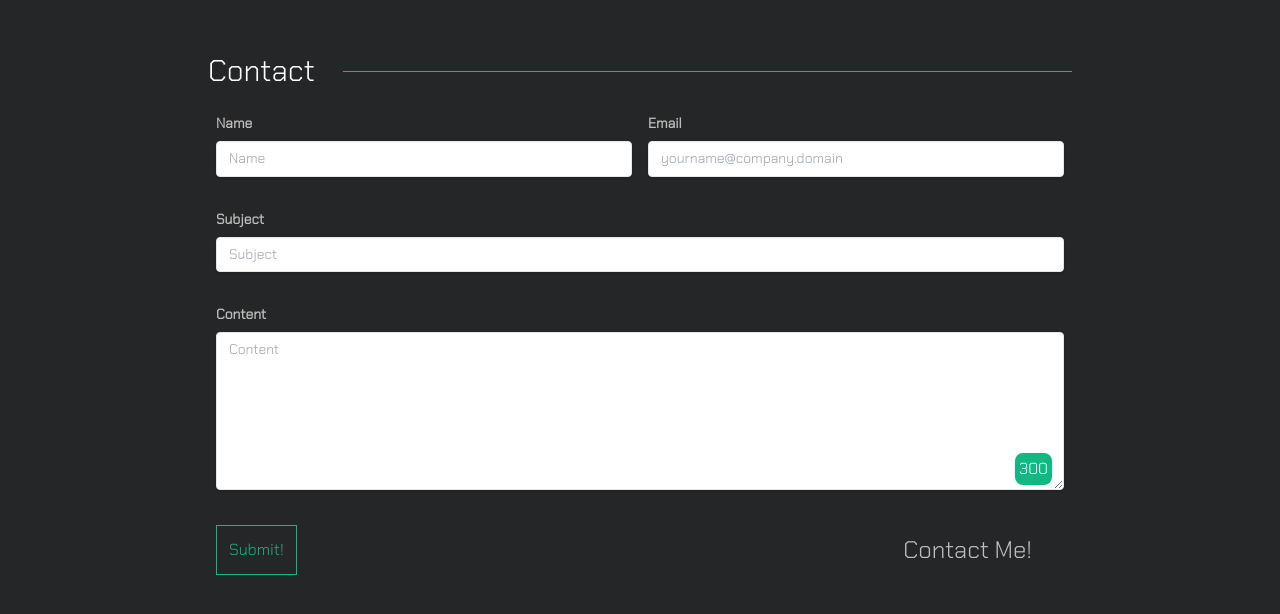
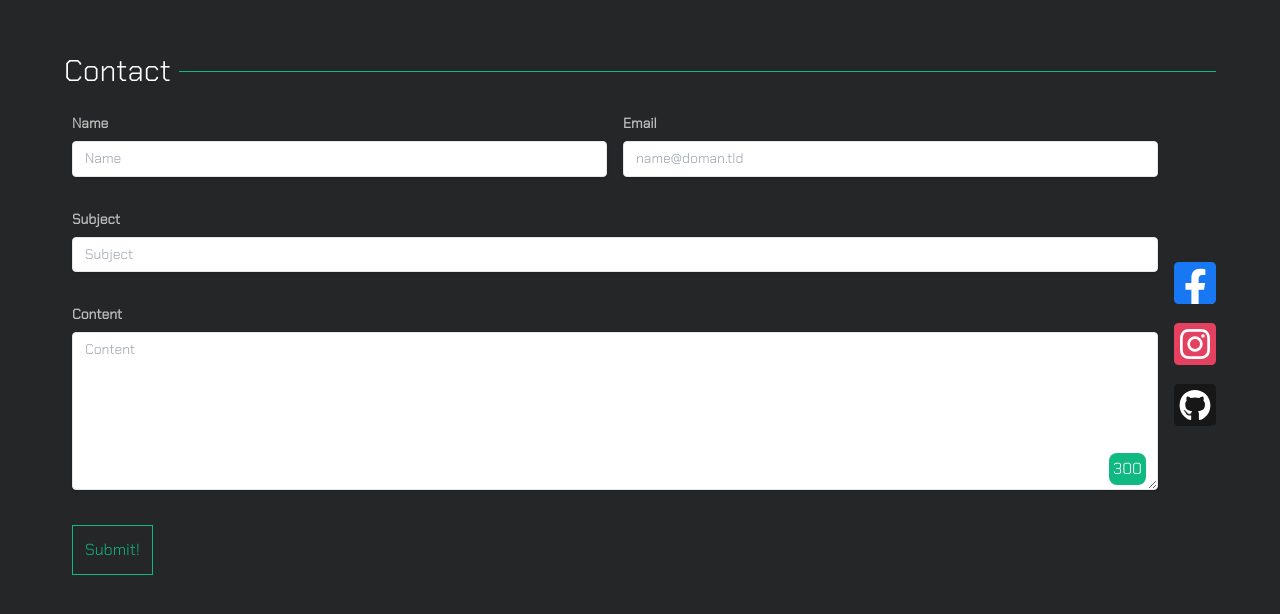
Before and after one commit to rdanang-dev/hi-danang.github.io, a Vue app: page / in a window 1280 px wide. Shown: the part 3453-4067 px from the top of the page. Built offline with nearby package versions, Linux system fonts and the light colour scheme; what vue-typer would draw is missing.

Commit message:
[UPDATE] contact layout

```diff
--- a/package.json
+++ b/package.json
@@ -13,6 +13,7 @@
     "@fortawesome/free-brands-svg-icons": "^5.15.4",
     "@fortawesome/free-regular-svg-icons": "^5.15.4",
     "@fortawesome/free-solid-svg-icons": "^5.15.4",
+    "@fortawesome/vue-fontawesome": "^2.0.2",
     "core-js": "^3.6.5",
     "vue": "^2.6.11",
     "vue-router": "^3.2.0",
--- a/src/components/Contact.vue
+++ b/src/components/Contact.vue
@@ -1,13 +1,15 @@
 <template>
   <div class="flex w-full min-h-screen items-center justify-center">
-    <div class="flex flex-col w-9/12">
+    <div class="flex flex-col w-full">
       <div class="flex flex-row">
-        <span class="text-custom-title text-xl md:text-3xl w-32 md:w-40"
+        <span
+          class="text-custom-title text-xl md:text-3xl pr-2 bg-custom-background"
           >Contact</span
         >
         <hr class="border-green-500 my-auto w-full" />
       </div>
-      <div class="flex flex-col pt-6 px-2">
+      <div class="flex flex-row">
+        <div class="flex flex-col w-full pt-6 px-2">
           <form @submit.prevent="onSubmit">
             <div class="flex flex-row">
               <div class="pr-2 w-1/2">
@@ -71,7 +73,7 @@
                   focus:outline-none focus:shadow-outline
                 "
                   type="text"
-                placeholder="yourname@company.domain"
+                  placeholder="name@doman.tld"
                 />
                 <div class="relative h-5">
                   <span
@@ -182,42 +184,33 @@
                 >
                   Submit!
                 </button>
-              <div class="flex flex-row space-x-2 text-4xl">
-                <span class="text-2xl my-auto text-custom-content"
-                  >Contact Me!</span
-                >
-                <a
-                  href="https://github.com/rdanang-dev/vue-wiko-pos"
-                  target="_blank"
-                  class="flex text-green-300 my-auto"
-                >
-                  <!-- <fa-icon :icon="['fab', 'github-square']" /> -->
-                </a>
-                <a
-                  href="https://github.com/rdanang-dev/vue-wiko-pos"
-                  target="_blank"
-                  class="flex text-green-300 my-auto"
-                >
-                  <!-- <fa-icon :icon="['fab', 'facebook-square']" /> -->
-                </a>
-                <a
-                  href="https://github.com/rdanang-dev/vue-wiko-pos"
-                  target="_blank"
-                  class="flex text-green-300 my-auto"
-                >
-                  <!-- <fa-icon :icon="['fab', 'instagram-square']" /> -->
-                </a>
-                <a
-                  href="https://github.com/rdanang-dev/vue-wiko-pos"
-                  target="_blank"
-                  class="flex text-green-300 my-auto"
-                >
-                  <!-- <fa-icon :icon="['fab', 'youtube-square']" /> -->
-                </a>
-              </div>
               </div>
             </div>
           </form>
+        </div>
+        <div class="flex flex-col my-auto pl-2 space-y-3">
+          <a href="https://www.facebook.com/ridho.iyoy" target="blank">
+            <font-awesome-icon
+              :icon="['fab', 'facebook-square']"
+              class="fa-3x"
+              style="color: #1877F2;"
+            />
+          </a>
+          <a href="https://www.instagram.com/ikan_gondrong" target="blank">
+            <font-awesome-icon
+              :icon="['fab', 'instagram-square']"
+              class="fa-3x"
+              style="color: #E4405F;"
+            />
+          </a>
+          <a href="https://github.com/rdanang-dev" target="blank">
+            <font-awesome-icon
+              :icon="['fab', 'github-square']"
+              class="fa-3x"
+              style="color: #181717;"
+            />
+          </a>
+        </div>
       </div>
     </div>
   </div>
@@ -293,4 +286,17 @@
   }
 </script>
 
-<style></style>
+<style>
+  .fa-3x {
+    background-image: linear-gradient(
+      to bottom,
+      transparent 10%,
+      white 20%,
+      white 93%,
+      transparent 1%
+    );
+    background-size: 83%;
+    background-position: 60% 0;
+    background-repeat: no-repeat;
+  }
+</style>
--- a/src/main.js
+++ b/src/main.js
@@ -24,6 +24,19 @@ Vue.use(VueTyperPlugin)
 import VueScrollTo from "vue-scrollto"
 Vue.use(VueScrollTo)
 
+// vue font awesome
+import { FontAwesomeIcon } from "@fortawesome/vue-fontawesome"
+import { library } from "@fortawesome/fontawesome-svg-core"
+// import { faSquare } from "@fortawesome/free-solid-svg-icons"
+import {
+  faFacebookSquare,
+  faInstagramSquare,
+  faGithubSquare,
+} from "@fortawesome/free-brands-svg-icons"
+library.add(faFacebookSquare, faInstagramSquare, faGithubSquare)
+
+Vue.component("font-awesome-icon", FontAwesomeIcon)
+
 Vue.config.productionTip = false
 
 new Vue({
```
Also changed, not shown: 2 other files (tests, documents, lock files or other folders). Lines whose indentation alone changed are shown as unchanged.
